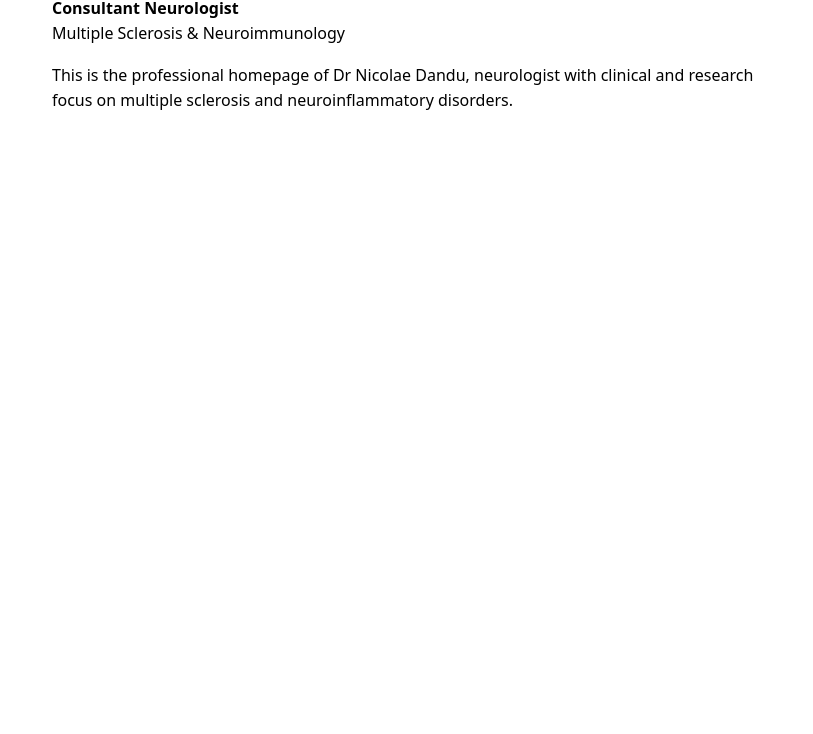
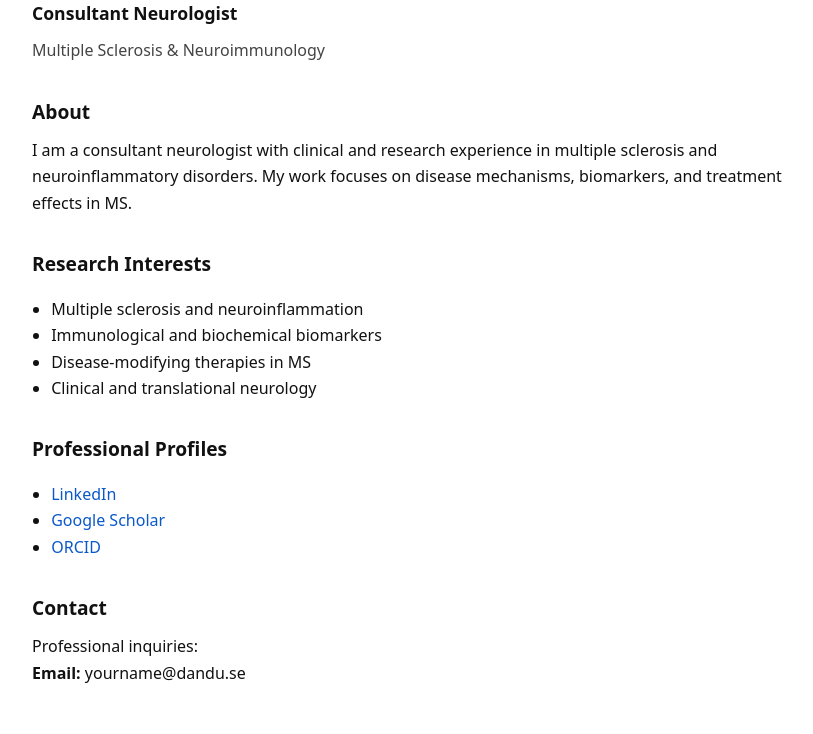
Before and after one commit to Dandhoo/dandu.se, a plain HTML site: page index.html in a window 1280 px wide. Shown: the part 117-851 px from the top of the page, without its empty margins (228-1041 px from the left). Before the commit the page ends 800 px from the top, so only its background shows below. Drawn offline with Linux system fonts and the light colour scheme.

Commit message:
Update index.html

```diff
--- a/index.html
+++ b/index.html
@@ -2,10 +2,17 @@
 <html lang="en">
 <head>
   <meta charset="utf-8">
-  <title>Dr Nicolae Dandu – Neurologist</title>
-  <meta name="description" content="Dr Nicolae Dandu, MD. Consultant Neurologist with expertise in multiple sclerosis and neuroimmunology.">
+
+  <title>Dr Nicolae Dandu, MD – Neurologist | Multiple Sclerosis & Neuroimmunology</title>
+
+  <meta name="description" content="Dr Nicolae Dandu, MD. Consultant Neurologist with clinical and research focus on multiple sclerosis and neuroimmunology.">
   <meta name="viewport" content="width=device-width, initial-scale=1">
+  <meta name="robots" content="index, follow">
 
+  <!-- Canonical -->
+  <link rel="canonical" href="https://dandu.se/">
+
+  <!-- Structured data: Physician -->
   <script type="application/ld+json">
   {
     "@context": "https://schema.org",
@@ -13,30 +20,98 @@
     "name": "Dr Nicolae Dandu",
     "jobTitle": "Consultant Neurologist",
     "medicalSpecialty": "Neurology",
-    "url": "https://dandu.se"
+    "url": "https://dandu.se",
+    "sameAs": [
+      "https://www.linkedin.com/in/YOUR-LINKEDIN",
+      "https://scholar.google.com/citations?user=YOURID",
+      "https://orcid.org/YOUR-ORCID"
+    ]
   }
   </script>
 
   <style>
     body {
-      font-family: system-ui, -apple-system, BlinkMacSystemFont, sans-serif;
-      max-width: 720px;
-      margin: 40px auto;
+      font-family: system-ui, -apple-system, BlinkMacSystemFont, "Segoe UI", sans-serif;
+      max-width: 760px;
+      margin: 48px auto;
       padding: 0 16px;
-      line-height: 1.6;
+      line-height: 1.65;
+      color: #111;
+    }
+
+    h1 {
+      font-size: 2.2rem;
+      margin-bottom: 0.5rem;
+    }
+
+    h2 {
+      font-size: 1.2rem;
+      margin-top: 2rem;
+      margin-bottom: 0.5rem;
+    }
+
+    p {
+      margin: 0.6rem 0;
+    }
+
+    .subtitle {
+      font-size: 1.1rem;
+      font-weight: 600;
+    }
+
+    .muted {
+      color: #444;
+    }
+
+    ul {
+      padding-left: 1.2rem;
+    }
+
+    a {
+      color: #0a58ca;
+      text-decoration: none;
+    }
+
+    a:hover {
+      text-decoration: underline;
     }
   </style>
 </head>
+
 <body>
 
-<h1>Dr Nicolae Dandu, MD</h1>
-<p><strong>Consultant Neurologist</strong><br>
-Multiple Sclerosis & Neuroimmunology</p>
+  <h1>Dr Nicolae Dandu, MD</h1>
 
-<p>
-This is the professional homepage of Dr Nicolae Dandu, neurologist with
-clinical and research focus on multiple sclerosis and neuroinflammatory disorders.
-</p>
+  <p class="subtitle">Consultant Neurologist</p>
+  <p class="muted">Multiple Sclerosis &amp; Neuroimmunology</p>
+
+  <h2>About</h2>
+  <p>
+    I am a consultant neurologist with clinical and research experience in multiple sclerosis
+    and neuroinflammatory disorders. My work focuses on disease mechanisms, biomarkers,
+    and treatment effects in MS.
+  </p>
+
+  <h2>Research Interests</h2>
+  <ul>
+    <li>Multiple sclerosis and neuroinflammation</li>
+    <li>Immunological and biochemical biomarkers</li>
+    <li>Disease-modifying therapies in MS</li>
+    <li>Clinical and translational neurology</li>
+  </ul>
+
+  <h2>Professional Profiles</h2>
+  <ul>
+    <li><a href="https://www.linkedin.com/in/YOUR-LINKEDIN">LinkedIn</a></li>
+    <li><a href="https://scholar.google.com/citations?user=YOURID">Google Scholar</a></li>
+    <li><a href="https://orcid.org/YOUR-ORCID">ORCID</a></li>
+  </ul>
+
+  <h2>Contact</h2>
+  <p>
+    Professional inquiries:<br>
+    <strong>Email:</strong> yourname@dandu.se
+  </p>
 
 </body>
 </html>
```
